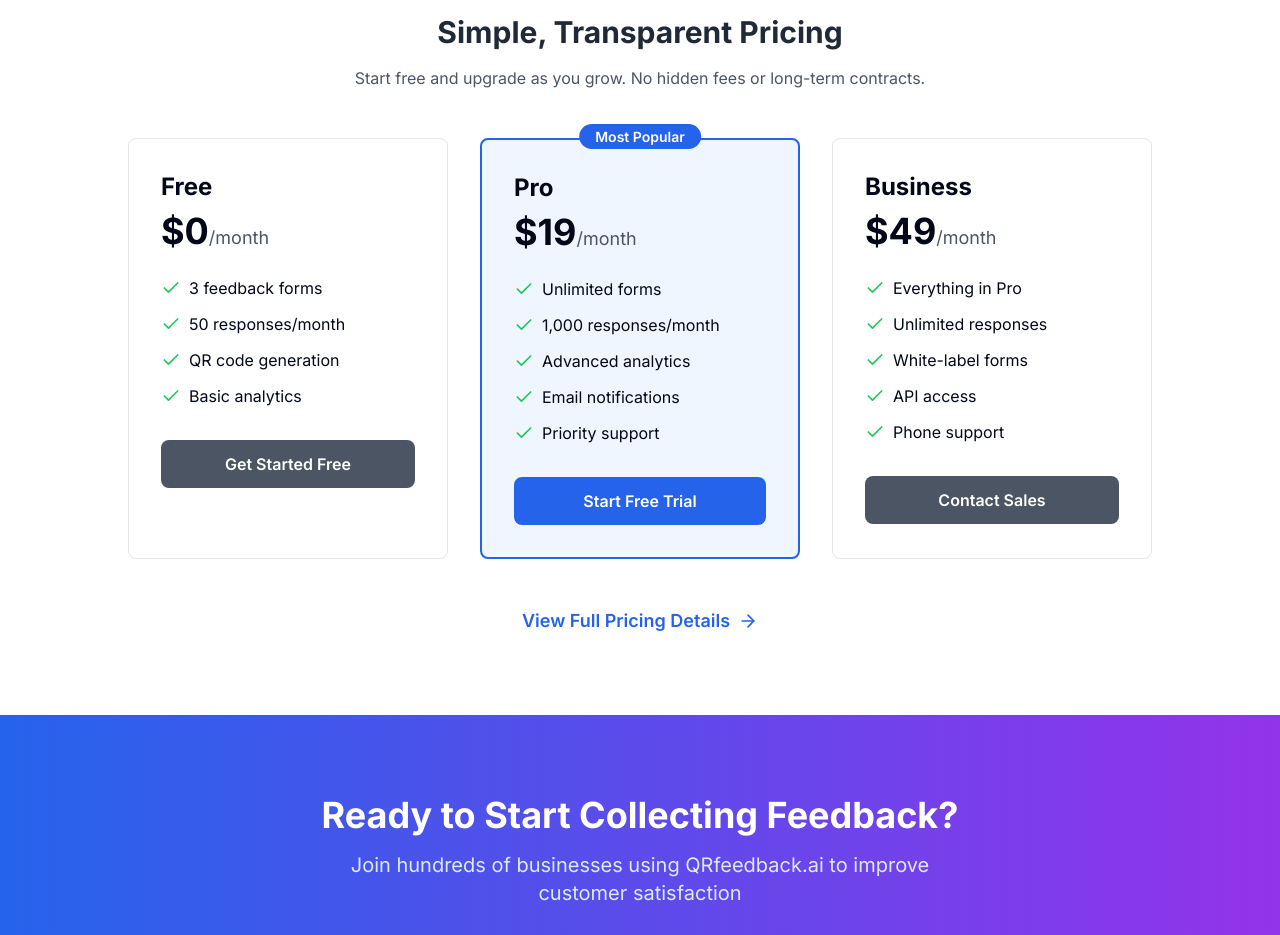
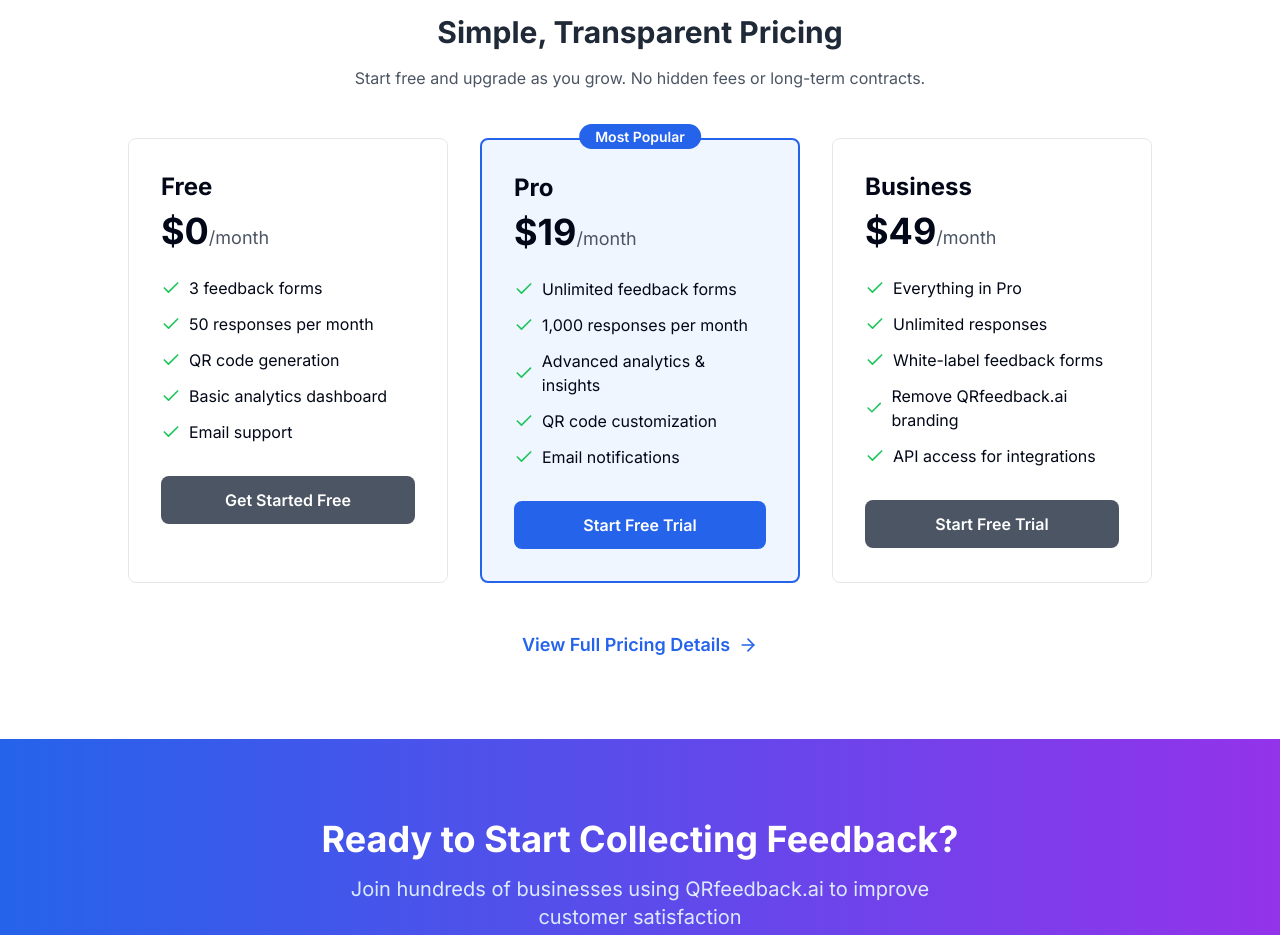
Before and after one commit to merianda-star/qrfeedback-ai, a Next.js app: page / in a window 1280 px wide. Shown: the part 1700-2635 px from the top of the page. Built offline with nearby package versions, Linux system fonts and the light colour scheme.

Commit message:
Fixed all TypeScript errors - ready for production

```diff
--- a/src/app/dashboard/page.tsx
+++ b/src/app/dashboard/page.tsx
@@ -4,7 +4,7 @@ import { useState, useEffect, useCallback } from 'react'
 import { useRouter } from 'next/navigation'
 import Link from 'next/link'
 import { createClient } from '@/lib/supabase'
-import { getPlanLimits } from '@/lib/utils'
+import { getPlanLimits } from '@/lib/pricing'
 import { Plus, QrCode, Edit, Trash2, BarChart3, LogOut, Crown, User, Home } from 'lucide-react'
 
 interface Question {
--- a/src/app/page.tsx
+++ b/src/app/page.tsx
@@ -1,5 +1,6 @@
+import { PRICING_PLANS } from '@/lib/pricing'
 import Link from 'next/link'
-import { ArrowRight, QrCode, Smartphone, BarChart3, Zap, Check, Menu, X } from 'lucide-react'
+import { ArrowRight, QrCode, Smartphone, BarChart3, Check } from 'lucide-react'
 
 export default function HomePage() {
   return (
@@ -187,117 +188,50 @@ export default function HomePage() {
             Start free and upgrade as you grow. No hidden fees or long-term contracts.
           </p>
           <div className="grid md:grid-cols-3 gap-8 max-w-5xl mx-auto">
-            {/* Free Plan */}
-            <div className="border border-gray-200 rounded-lg p-8 hover:shadow-lg transition-shadow">
-              <h3 className="text-2xl font-bold mb-2">Free</h3>
-              <div className="text-4xl font-bold mb-6">
-                $0
-                <span className="text-lg text-gray-600 font-normal">/month</span>
-              </div>
-              <ul className="space-y-3 mb-8">
-                <li className="flex items-center gap-2">
-                  <Check className="w-5 h-5 text-green-500" />
-                  <span>3 feedback forms</span>
-                </li>
-                <li className="flex items-center gap-2">
-                  <Check className="w-5 h-5 text-green-500" />
-                  <span>50 responses/month</span>
-                </li>
-                <li className="flex items-center gap-2">
-                  <Check className="w-5 h-5 text-green-500" />
-                  <span>QR code generation</span>
-                </li>
-                <li className="flex items-center gap-2">
-                  <Check className="w-5 h-5 text-green-500" />
-                  <span>Basic analytics</span>
-                </li>
-              </ul>
-              <Link
-                href="/auth/register"
-                className="block w-full text-center bg-gray-600 text-white py-3 rounded-lg font-semibold hover:bg-gray-700 transition-colors"
+            {PRICING_PLANS.map((plan) => (
+              <div
+                key={plan.name}
+                className={`border rounded-lg p-8 hover:shadow-lg transition-shadow ${
+                  plan.popular ? 'border-2 border-blue-600 relative bg-blue-50' : 'border-gray-200'
+                }`}
               >
-                Get Started Free
-              </Link>
-            </div>
-
-            {/* Pro Plan */}
-            <div className="border-2 border-blue-600 rounded-lg p-8 relative hover:shadow-xl transition-shadow bg-blue-50">
+                {plan.popular && (
                   <div className="absolute -top-4 left-1/2 transform -translate-x-1/2">
                     <span className="bg-blue-600 text-white px-4 py-1 rounded-full text-sm font-semibold">
                       Most Popular
                     </span>
                   </div>
-              <h3 className="text-2xl font-bold mb-2">Pro</h3>
+                )}
+
+                <h3 className="text-2xl font-bold mb-2">{plan.name}</h3>
                 <div className="text-4xl font-bold mb-6">
-                $19
+                  {plan.price}
                   <span className="text-lg text-gray-600 font-normal">/month</span>
                 </div>
+
                 <ul className="space-y-3 mb-8">
-                <li className="flex items-center gap-2">
+                  {plan.features.slice(0, 5).map((feature, index) => (
+                    <li key={index} className="flex items-center gap-2">
                       <Check className="w-5 h-5 text-green-500" />
-                  <span>Unlimited forms</span>
+                      <span>{feature}</span>
                     </li>
-                <li className="flex items-center gap-2">
-                  <Check className="w-5 h-5 text-green-500" />
-                  <span>1,000 responses/month</span>
-                </li>
-                <li className="flex items-center gap-2">
-                  <Check className="w-5 h-5 text-green-500" />
-                  <span>Advanced analytics</span>
-                </li>
-                <li className="flex items-center gap-2">
-                  <Check className="w-5 h-5 text-green-500" />
-                  <span>Email notifications</span>
-                </li>
-                <li className="flex items-center gap-2">
-                  <Check className="w-5 h-5 text-green-500" />
-                  <span>Priority support</span>
-                </li>
+                  ))}
                 </ul>
+
                 <Link
-                href="/auth/register"
-                className="block w-full text-center bg-blue-600 text-white py-3 rounded-lg font-semibold hover:bg-blue-700 transition-colors"
+                  href={plan.priceId ? "/pricing" : "/auth/register"}
+                  className={`block w-full text-center py-3 rounded-lg font-semibold transition-colors ${
+                    plan.popular
+                      ? 'bg-blue-600 text-white hover:bg-blue-700'
+                      : plan.priceId
+                      ? 'bg-gray-600 text-white hover:bg-gray-700'
+                      : 'bg-green-600 text-white hover:bg-green-700'
+                  }`}
                 >
-                Start Free Trial
+                  {plan.cta}
                 </Link>
               </div>
-
-            {/* Business Plan */}
-            <div className="border border-gray-200 rounded-lg p-8 hover:shadow-lg transition-shadow">
-              <h3 className="text-2xl font-bold mb-2">Business</h3>
-              <div className="text-4xl font-bold mb-6">
-                $49
-                <span className="text-lg text-gray-600 font-normal">/month</span>
-              </div>
-              <ul className="space-y-3 mb-8">
-                <li className="flex items-center gap-2">
-                  <Check className="w-5 h-5 text-green-500" />
-                  <span>Everything in Pro</span>
-                </li>
-                <li className="flex items-center gap-2">
-                  <Check className="w-5 h-5 text-green-500" />
-                  <span>Unlimited responses</span>
-                </li>
-                <li className="flex items-center gap-2">
-                  <Check className="w-5 h-5 text-green-500" />
-                  <span>White-label forms</span>
-                </li>
-                <li className="flex items-center gap-2">
-                  <Check className="w-5 h-5 text-green-500" />
-                  <span>API access</span>
-                </li>
-                <li className="flex items-center gap-2">
-                  <Check className="w-5 h-5 text-green-500" />
-                  <span>Phone support</span>
-                </li>
-              </ul>
-              <Link
-                href="/auth/register"
-                className="block w-full text-center bg-gray-600 text-white py-3 rounded-lg font-semibold hover:bg-gray-700 transition-colors"
-              >
-                Contact Sales
-              </Link>
-            </div>
+            ))}
           </div>
 
           <div className="text-center mt-12">
```
Also changed, not shown: src/lib/utils.ts (+4 -25 lines), 1 other file (tests, documents, lock files or other folders). Lines whose indentation alone changed are shown as unchanged.
